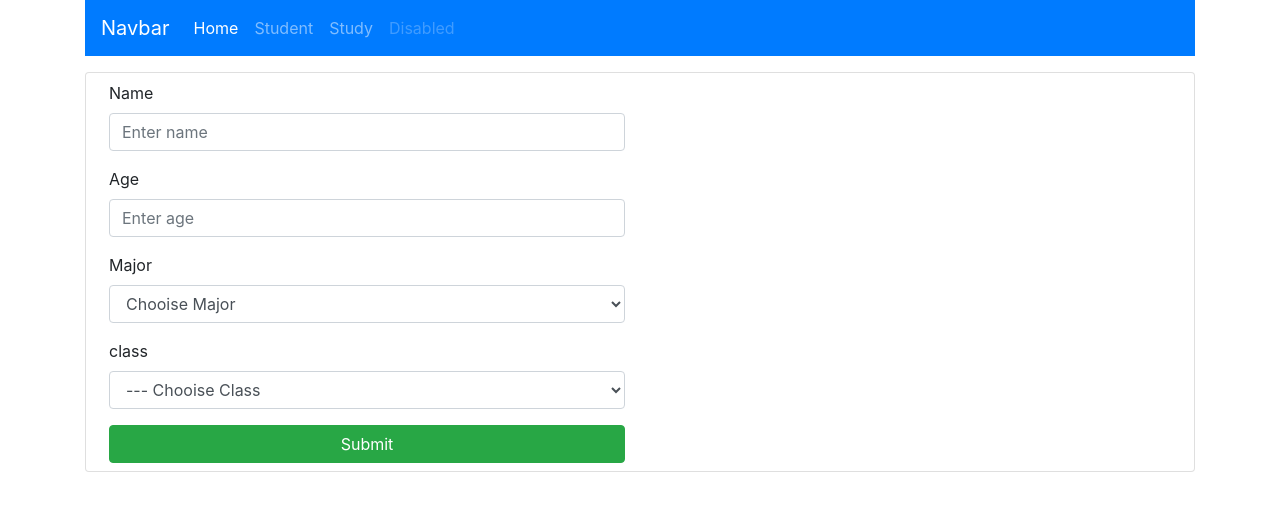
After one commit to yusuffront99/study1, a Laravel app: page /student/create in a window 1280 px wide. The commit adds this page. Shown: the top 511 px of the page. Run offline with Laravel 8, Linux system fonts and the light colour scheme; some libraries are stand-ins or nearby versions.

Commit message:
update more codes

```diff
--- a/study_1/app/Http/Controllers/HomeController.php
+++ b/study_1/app/Http/Controllers/HomeController.php
@@ -6,5 +6,8 @@ use Illuminate\Http\Request;
 
 class HomeController extends Controller
 {
-    //
+    public function index()
+    {
+        return view('Home');
+    }
 }
--- a/study_1/app/Http/Controllers/StudentController.php
+++ b/study_1/app/Http/Controllers/StudentController.php
@@ -3,6 +3,7 @@
 namespace App\Http\Controllers;
 
 use Illuminate\Http\Request;
+use App\Models\Student;
 
 class StudentController extends Controller
 {
@@ -13,7 +14,11 @@ class StudentController extends Controller
      */
     public function index()
     {
-        return view('Home');
+        $items = Student::all();
+
+        return view('student', [
+            'items' => $items
+        ]);
     }
 
     /**
@@ -23,7 +28,7 @@ class StudentController extends Controller
      */
     public function create()
     {
-        //
+        return view('Student.create');
     }
 
     /**
@@ -34,7 +39,16 @@ class StudentController extends Controller
      */
     public function store(Request $request)
     {
-        //
+        $request->validate([
+            'name' => 'required',
+            'age' => 'required',
+            'major' => 'required',
+            'class' => 'required'
+        ]);
+
+        Student::create($request->all());
+
+        return redirect()->route('student.index')->with('success', 'Data saved Successfully');
     }
 
     /**
--- a/study_1/app/Models/Student.php
+++ b/study_1/app/Models/Student.php
@@ -8,4 +8,8 @@ use Illuminate\Database\Eloquent\Model;
 class Student extends Model
 {
     use HasFactory;
+
+    protected $fillable = [
+        'name','age','major','class'
+    ];
 }
--- /dev/null
+++ b/study_1/resources/views/Student/create.blade.php
@@ -0,0 +1,49 @@
+@extends('layouts.app')
+
+@section('content')
+    <div class="container mt-3">
+        <div class="card p-2">
+            @if (session('error'))
+            <div class="alert alert-error">
+                {{ session('error') }}
+            </div>
+            @endif
+
+
+            <form action="{{route('student.store')}}" method="POST">
+                @csrf
+                <div class="form-group col-sm-6">
+                    <label for="name">Name</label>
+                    <input type="text" name="name" class="form-control" id="name" aria-describedby="nameHelp" placeholder="Enter name">
+                </div>
+                <div class="form-group col-sm-6">
+                    <label for="age">Age</label>
+                    <input type="text" name="age" class="form-control" id="age" aria-describedby="ageHelp" placeholder="Enter age">
+                </div>
+                <div class="form-group col-sm-6">
+                    <label for="major">Major</label>
+                    <select name="major" class="form-control">
+                        <option value=""> Chooise Major</option>
+                        <option value="architecture">Architecture</option>
+                        <option value="Information of technology">Information of technology</option>
+                        <option value="Lawyer">Lawyer</option>
+                    </select>
+                </div>
+                <div class="form-group col-sm-6">
+                    <label for="class">class</label>
+                    <select name="class" id="" class="form-control">
+                        <option value="" class="text-danger">--- Chooise Class</option>
+                        <option value="AA">AA</option>
+                        <option value="BB">BB</option>
+                        <option value="CC">CC</option>
+                        <option value="DD">DD</option>
+                        <option value="EE">EE</option>
+                    </select>
+                </div>
+                <div class="col-sm-6">
+                    <button type="submit" class="btn btn-success btn-block">Submit</button>
+                </div>
+            </form>
+        </div>
+    </div>
+@endsection
--- a/study_1/resources/views/includes/navbar.blade.php
+++ b/study_1/resources/views/includes/navbar.blade.php
@@ -7,10 +7,10 @@
         <div class="collapse navbar-collapse" id="navbarNav">
             <ul class="navbar-nav">
             <li class="nav-item active">
-                <a class="nav-link" href="#">Home <span class="sr-only">(current)</span></a>
+                <a class="nav-link" href="{{url('/')}}">Home <span class="sr-only">(current)</span></a>
             </li>
             <li class="nav-item">
-                <a class="nav-link" href="#">Student</a>
+                <a class="nav-link" href="{{route('student.index')}}">Student</a>
             </li>
             <li class="nav-item">
                 <a class="nav-link" href="#">Study</a>
--- a/study_1/routes/web.php
+++ b/study_1/routes/web.php
@@ -1,5 +1,6 @@
 <?php
 
+use App\Http\Controllers\HomeController;
 use App\Http\Controllers\StudentController;
 use Illuminate\Support\Facades\Route;
 
@@ -14,4 +15,5 @@ use Illuminate\Support\Facades\Route;
 |
 */
 
-Route::resource('/', StudentController::class);
+Route::get('/', [HomeController::class, 'index']);
+Route::resource('/student', StudentController::class);
```
Also changed, not shown: study_1/resources/views/student.blade.php (added, +40 -0 lines).
